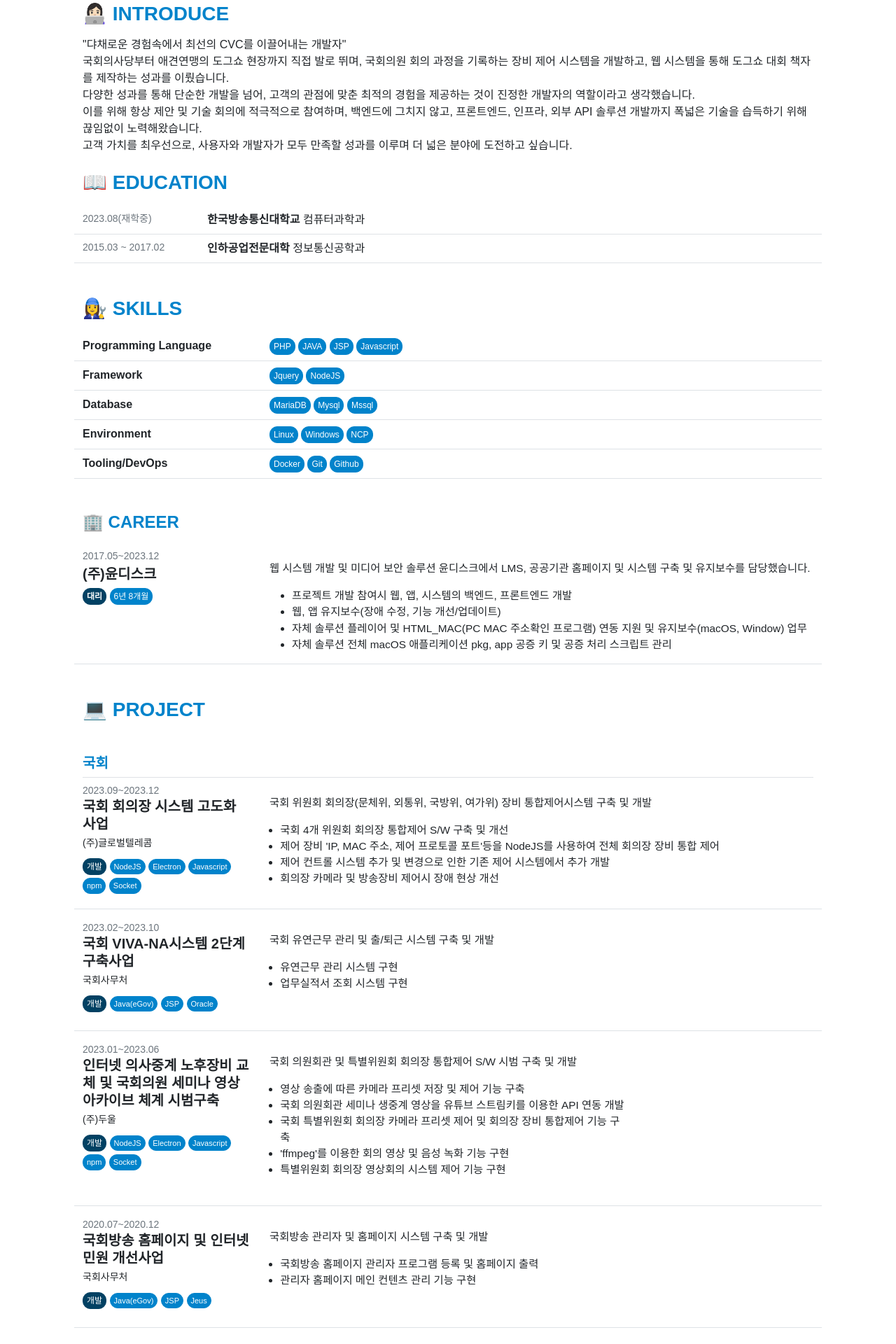
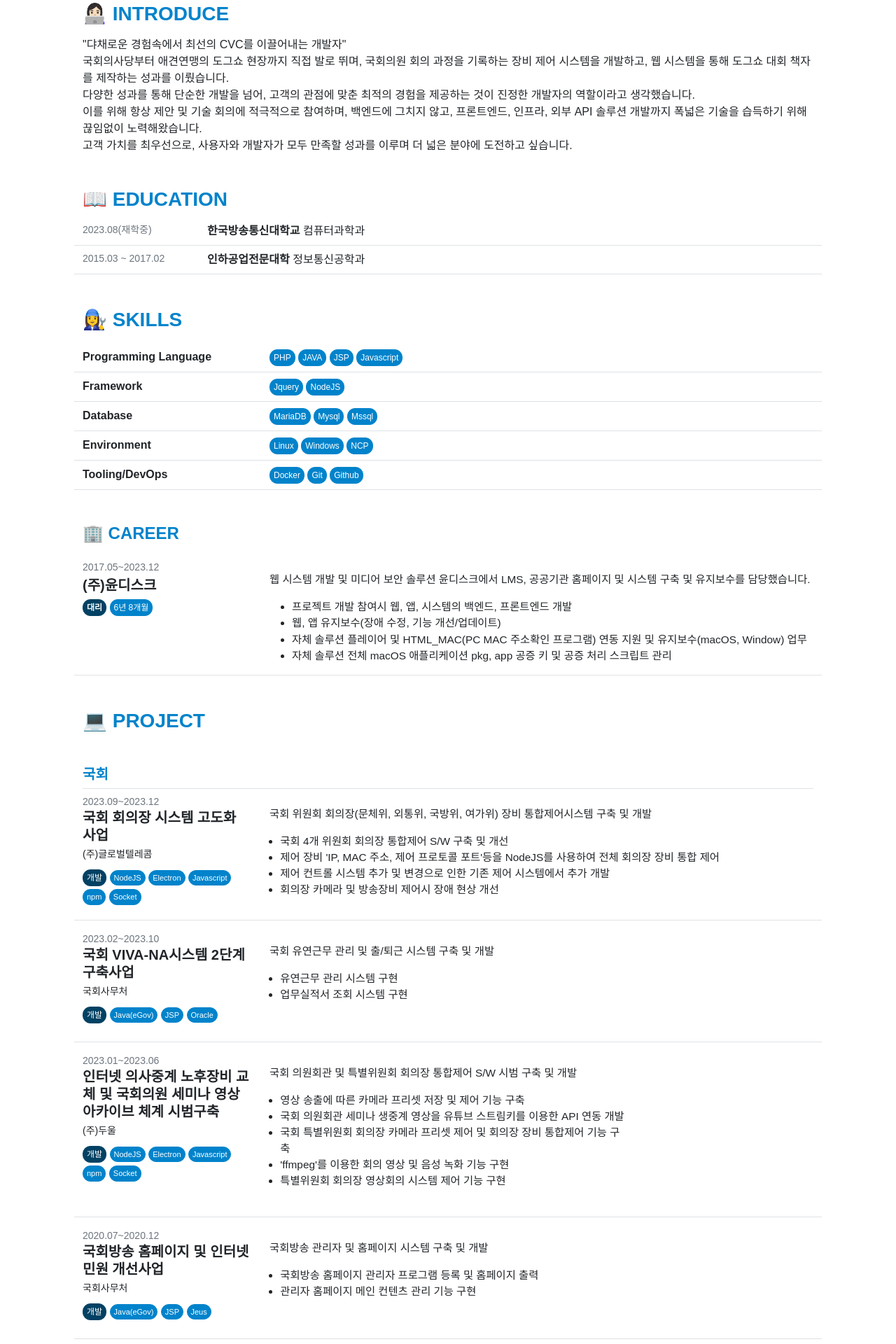
Before and after one commit to smipark/smipark.github.io, a Jekyll site: the page resume/index.html, which Jekyll copies as it is, in a window 1280 px wide. Shown: the part 349-2269 px from the top of the page at 70% size. Built offline with Jekyll 4.4.1, drawn with Linux system fonts in a browser that asks for light colours.

Commit message:
Update Resume
수정

```diff
--- a/resume/index.html
+++ b/resume/index.html
@@ -55,7 +55,7 @@
                 </div>
             </div>
             <div>
-                <p class="h3 title-part fw-bold my-3">📖 EDUCATION</p>
+                <p class="h3 title-part fw-bold mt-5">📖 EDUCATION</p>
                 <div class="row row-cols-2 py-2 border-bottom border-gary">
                     <div class="col-sm-4 col-lg-2">
                         <p class="text-sm small text-secondary my-0">2023.08(재학중)</p>
```
